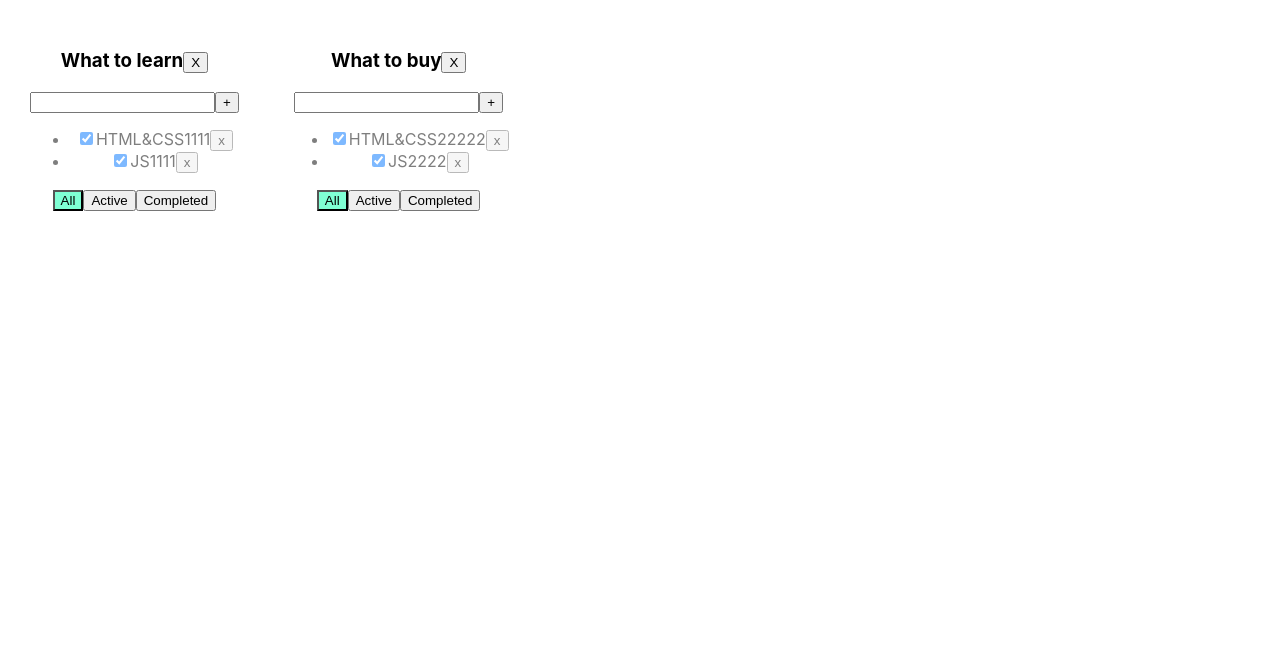
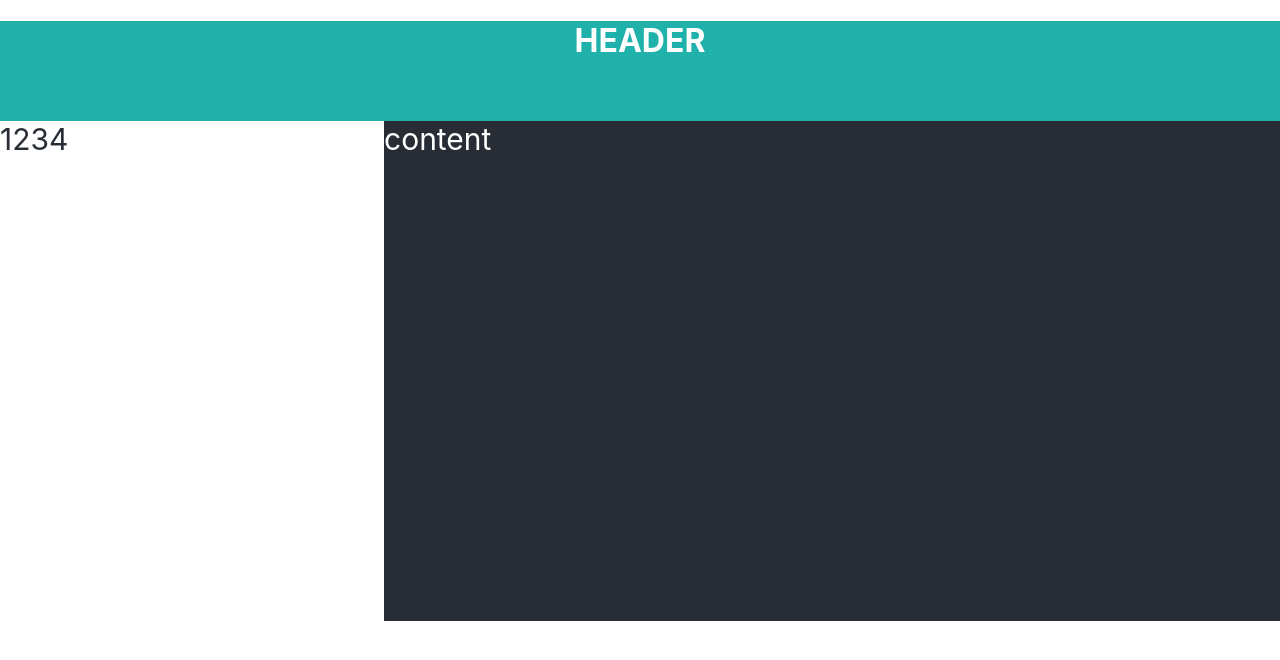
Before and after one commit to vitalyabedik/it-incubator.microtasks, a React (Create React App) app: page / in a window 1280 px wide. Shown: the top 660 px of the page. Built offline with nearby package versions, Linux system fonts and the light colour scheme.

Commit message:
feat: basic template tuesday-hw-help-01

```diff
--- a/package.json
+++ b/package.json
@@ -14,6 +14,7 @@
     "axios": "^1.3.5",
     "react": "^18.2.0",
     "react-dom": "^18.2.0",
+    "react-router-dom": "^6.10.0",
     "react-scripts": "5.0.1",
     "styled-components": "^5.3.9",
     "typescript": "^4.4.2",
--- a/src/App.tsx
+++ b/src/App.tsx
@@ -2,13 +2,13 @@ import React from 'react';
 
 import './App.css';
 
-import {TuesdayExtra1} from './components/Tuesday/tuesday-extra-lesson-01/TuesdayExtra1';
+import {TuesdayExtra1Hw} from './components/Tuesday/tuesday-hw-help-01/TuesdayExtra1Hw';
 
 function App() {
 
     return (
         <>
-            <TuesdayExtra1/>
+            <TuesdayExtra1Hw/>
         </>
 
     );
--- /dev/null
+++ b/src/components/Tuesday/tuesday-hw-help-01/TuesdayExtra1Hw.css
@@ -0,0 +1,38 @@
+.App {
+    text-align: center;
+}
+
+.App-logo {
+    height: 40vmin;
+    pointer-events: none;
+}
+
+@media (prefers-reduced-motion: no-preference) {
+    .App-logo {
+        animation: App-logo-spin infinite 20s linear;
+    }
+}
+
+.App-header {
+    background-color: #282c34;
+    min-height: 100vh;
+    display: flex;
+    flex-direction: column;
+    align-items: center;
+    justify-content: center;
+    font-size: calc(10px + 2vmin);
+    color: white;
+}
+
+.App-link {
+    color: #61dafb;
+}
+
+@keyframes App-logo-spin {
+    from {
+        transform: rotate(0deg);
+    }
+    to {
+        transform: rotate(360deg);
+    }
+}
--- /dev/null
+++ b/src/components/Tuesday/tuesday-hw-help-01/TuesdayExtra1Hw.tsx
@@ -0,0 +1,11 @@
+import React, {useState} from 'react';
+
+import './TuesdayExtra1Hw.css'
+
+import {Site} from './components/Site';
+
+export const TuesdayExtra1Hw = () => {
+    return (
+        <Site/>
+    )
+}
--- /dev/null
+++ b/src/components/Tuesday/tuesday-hw-help-01/components/Site.module.css
@@ -0,0 +1,29 @@
+.header {
+    background-color: lightseagreen;
+    width: 100%;
+    height: 100px;
+    text-align: center;
+    color: white;
+}
+
+.body{
+    display: flex;
+
+}
+
+.nav{
+   background-color: white;
+    height: 500px;
+    width: 30%;
+    color:#282c34;
+    font-size: 30px;
+
+}
+
+.content{
+    background-color:#282c34;
+    height: 500px;
+    width: 70%;
+    color: white;
+    font-size: 30px;
+}
--- /dev/null
+++ b/src/components/Tuesday/tuesday-hw-help-01/components/Site.tsx
@@ -0,0 +1,19 @@
+import React from 'react';
+import styles from './Site.module.css'
+
+
+export const Site = () => {
+    return (
+        <div>
+            <div className={styles.header}><h1>HEADER</h1></div>
+            <div className={styles.body}>
+                <div className={styles.nav}>
+                    1234
+                </div>
+                <div className={styles.content}>
+               content
+                </div>
+            </div>
+        </div>
+    );
+};
--- a/src/index.tsx
+++ b/src/index.tsx
@@ -2,9 +2,14 @@ import React from 'react';
 import ReactDOM from 'react-dom/client';
 import './index.css';
 import App from './App';
+import {BrowserRouter} from 'react-router-dom';
 
 
 const root = ReactDOM.createRoot(
     document.getElementById('root') as HTMLElement
 );
-root.render(<App/>);
+root.render(
+    <BrowserRouter>
+        <App/>
+    </BrowserRouter>
+);
```
Also changed, not shown: src/components/Tuesday/tuesday-hw-help-01/components/pages/Error404.tsx (added, +9 -0 lines), src/components/Tuesday/tuesday-hw-help-01/components/pages/PageOne.tsx (added, +9 -0 lines), src/components/Tuesday/tuesday-hw-help-01/components/pages/PageThree.tsx (added, +9 -0 lines), src/components/Tuesday/tuesday-hw-help-01/components/pages/PageTwo.tsx (added, +9 -0 lines), 1 other file (tests, documents, lock files or other folders).
